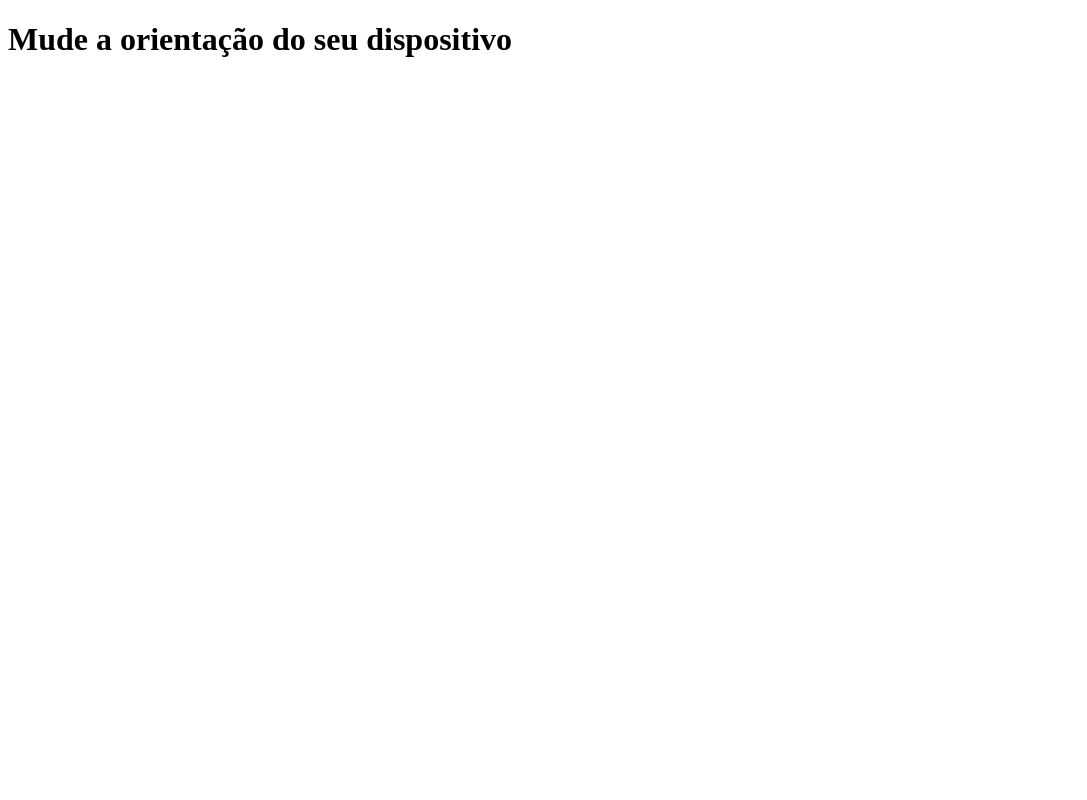
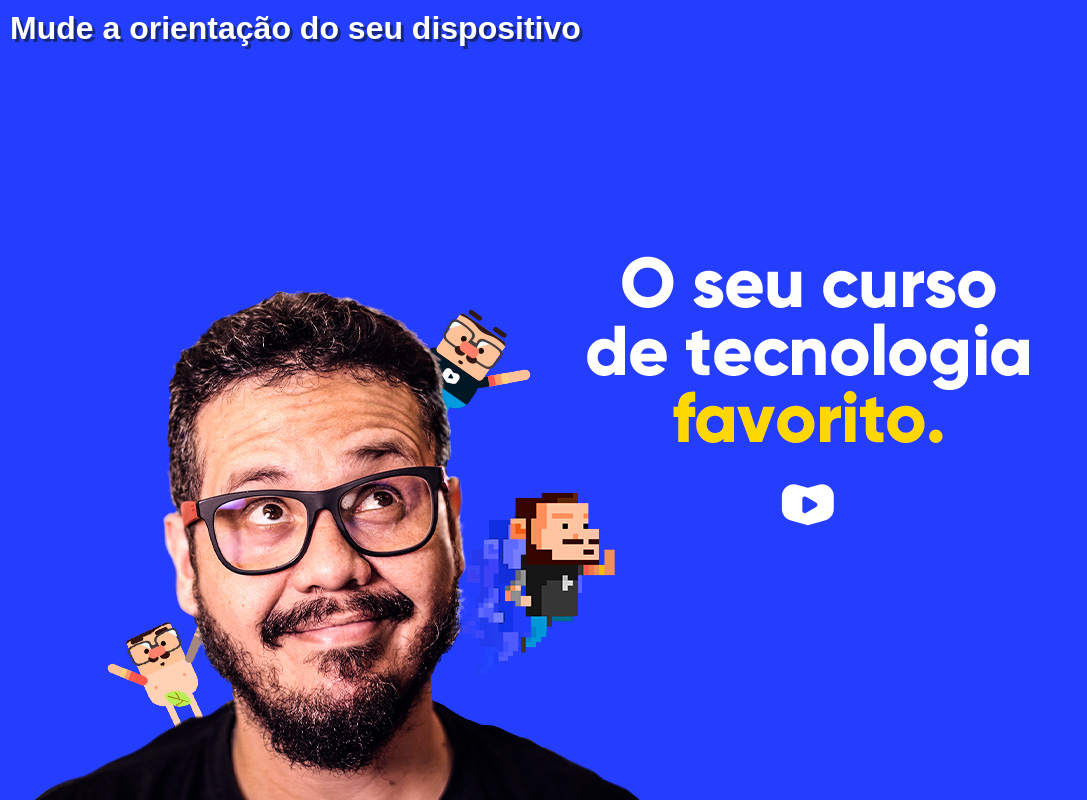
Before and after one commit to robertorangelsa/curso-html-css, a plain HTML site: page exercicios/ex026/mq002/index.html in a window 1280 px wide. Shown: the whole page, without its empty margins (0-1087 px from the left). Drawn offline with Linux system fonts and the light colour scheme.

Commit message:
atualização

```diff
--- a/exercicios/ex026/mq002/estilos/paisagen.css
+++ b/exercicios/ex026/mq002/estilos/paisagen.css
@@ -1 +1,6 @@
 @charset "UTF-8";
+
+body {
+    background-image: url(../imagens/cev-landscape.jpg);
+    background-position: left bottom;
+}
--- a/exercicios/ex026/mq002/estilos/retrato.css
+++ b/exercicios/ex026/mq002/estilos/retrato.css
@@ -1 +1,6 @@
 @charset "UTF-8";
+
+body {
+    background-image: url(../imagens/cev-portrait.jpg);
+    background-position: center bottom;
+}
--- a/exercicios/ex026/mq002/estilos/style.css
+++ b/exercicios/ex026/mq002/estilos/style.css
@@ -1 +1,19 @@
 @charset "UTF-8";
+
+* {
+    margin: 0px;
+    padding: 0px;
+    font-family: Arial, Helvetica, sans-serif;
+}
+html, body {
+    width: 100vw;
+    height: 100vh;
+    background-color: #233eff;
+    background-size: contain;
+    background-repeat: no-repeat;
+}
+h1 {
+    color: white;
+    text-shadow: 3px 3px 0px #15267e;
+    padding: 10px;
+}
```
